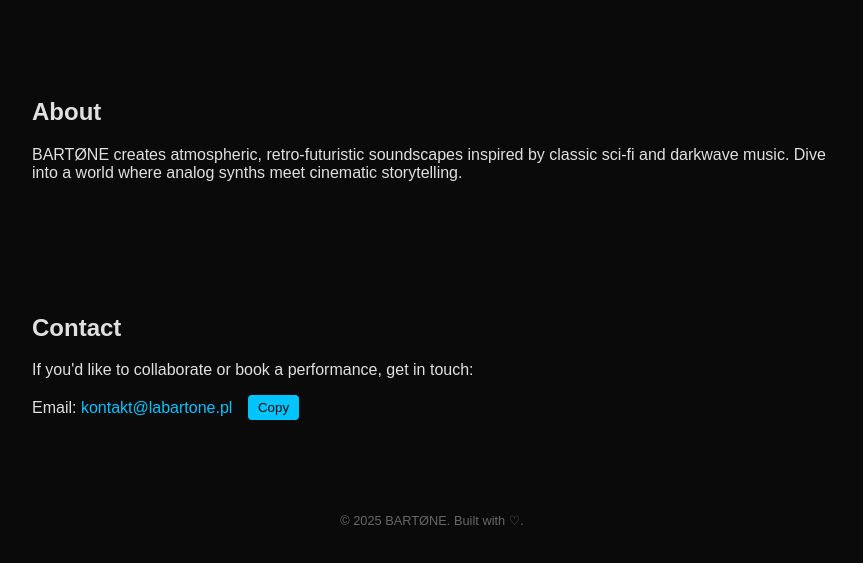
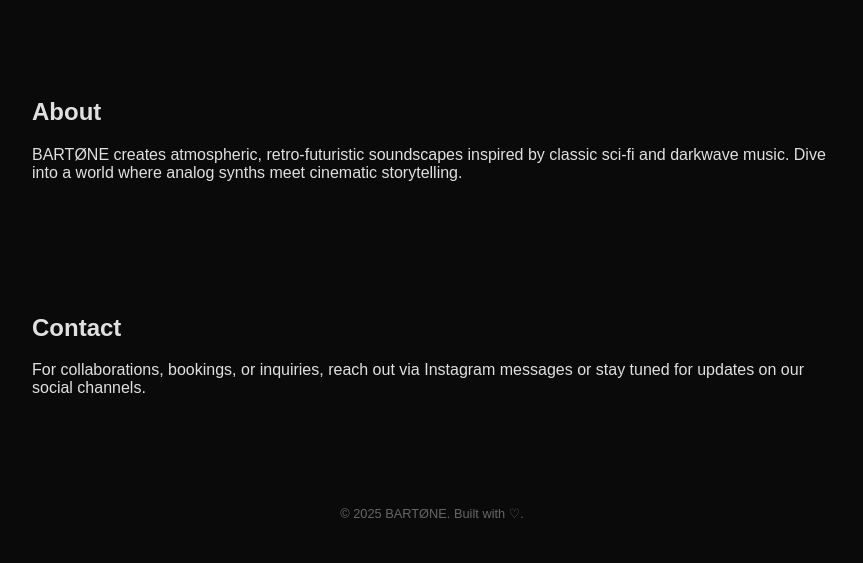
Before and after one commit to bartoszdarkmaster-web/Bart-ne-, a plain HTML site: page index.html in a window 1280 px wide. Shown: the part 720-1283 px from the top of the page, without its empty margins (208-1071 px from the left). Drawn offline with Linux system fonts and the light colour scheme.

Commit message:
Update index.html: remove email contact and improve contact section
Removed the public email address and copy button from the contact section. Added a general contact note directing visitors to reach out via Instagram or social channels. No email is displayed. Prepped site for improved graphic update.

```diff
--- a/index.html
+++ b/index.html
@@ -20,6 +20,7 @@
     </nav>
     <button class="menu-toggle" aria-label="Toggle menu">☰</button>
   </header>
+
   <section class="hero">
     <h1>BARTØNE</h1>
     <p>Cinematic darkwave & synthwave project from Poland.</p>
@@ -28,25 +29,25 @@
       <a class="btn secondary" href="https://www.instagram.com/bartone_official?igsh=MXNnZmpkczltcDY3Nw==" target="_blank">Follow on Instagram</a>
     </div>
   </section>
+
   <section id="listen" class="listen">
     <h2>Latest Release</h2>
     <p>Check out the latest tracks on Spotify.</p>
     <iframe src="https://open.spotify.com/embed/artist/23LzMzq7faeqGg7XdHFXCb?utm_source=generator" width="100%" height="152" frameborder="0" allow="autoplay; clipboard-write; encrypted-media; picture-in-picture" loading="lazy"></iframe>
   </section>
+
   <section id="about" class="about">
     <h2>About</h2>
     <p>BARTØNE creates atmospheric, retro-futuristic soundscapes inspired by classic sci-fi and darkwave music. Dive into a world where analog synths meet cinematic storytelling.</p>
   </section>
+
   <section id="contact" class="contact">
     <h2>Contact</h2>
-    <p>If you'd like to collaborate or book a performance, get in touch:</p>
-    <div class="contact-item">
-      <span>Email: <a href="mailto:kontakt@labartone.pl">kontakt@labartone.pl</a></span>
-      <button class="copy-btn" data-clipboard="kontakt@labartone.pl">Copy</button>
-    </div>
+    <p>For collaborations, bookings, or inquiries, reach out via Instagram messages or stay tuned for updates on our social channels.</p>
   </section>
+
   <footer class="footer">
-    <p>© 2025 BARTØNE. Built with ♡.</p>
+    <p>&copy; 2025 BARTØNE. Built with ♡.</p>
   </footer>
 </body>
 </html>
```
